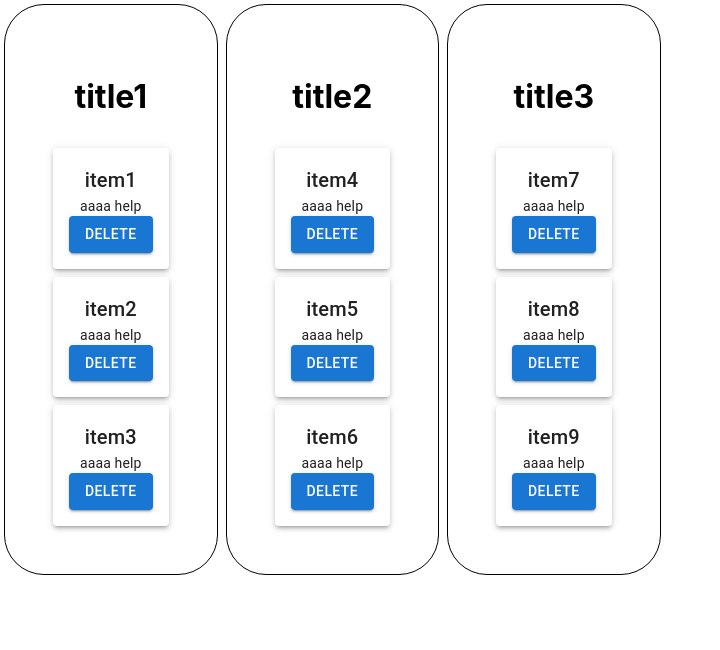
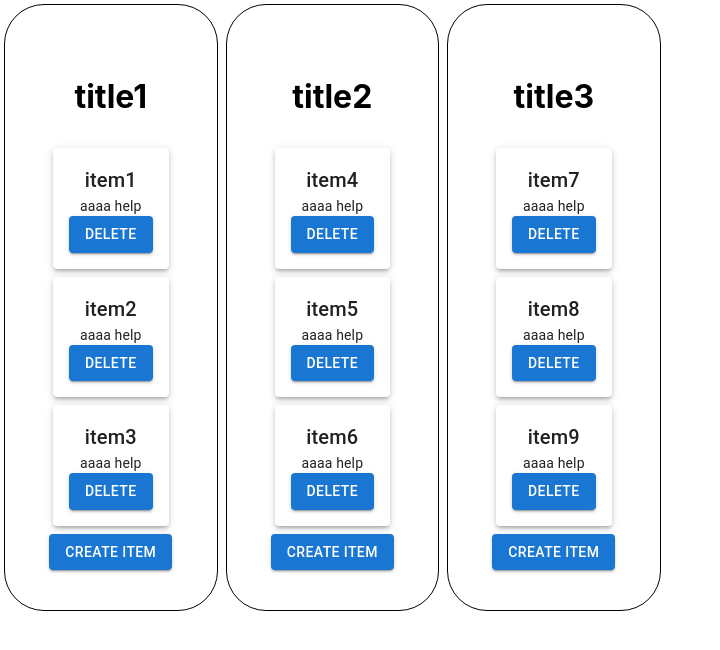
Before and after one commit to tairobinett/kanbanlike, a React (Create React App) app in the folder frontend/: page / in a window 1280 px wide. Shown: the top 650 px of the page, without its empty margins (0-720 px from the left). Built offline with nearby package versions, Linux system fonts and the light colour scheme.

Commit message:
Added create item button

```diff
--- a/frontend/src/components/Column.js
+++ b/frontend/src/components/Column.js
@@ -1,5 +1,6 @@
 import React, {useState} from 'react';
 import Item from './Item';
+import Button from '@mui/material/Button';
 
 const Column = ({title, items}) => {
 
@@ -11,6 +12,14 @@ const Column = ({title, items}) => {
         setItemList(newList);
     };
 
+    const createItem = () =>
+        {
+            const name = window.prompt("Enter name:");
+            const body = window.prompt("Enter body text:");
+            const newItem = {name: name, body: body};
+            setItemList([...itemList, newItem]);
+        };
+
     return (
         <div className='column'>
 
@@ -20,9 +29,14 @@ const Column = ({title, items}) => {
                     key={index}
                     name={item.name}
                     body={item.body}
-                    helloFunction={()=>deleteItem(index)} // Syntax for passing an anonymous function with an argument
+                    deleteFunction={()=>deleteItem(index)} // Syntax for passing an anonymous function with an argument
                 />
             ))}
+            <Button
+                variant="contained"
+                onClick={createItem}>
+                Create item
+            </Button>
         </div>
     );
 };
--- a/frontend/src/components/Item.js
+++ b/frontend/src/components/Item.js
@@ -2,7 +2,7 @@ import React from 'react';
 import { Paper, Typography } from '@mui/material';
 import Button from '@mui/material/Button';
 
-const Item = ({ name, body, helloFunction }) => {
+const Item = ({ name, body, deleteFunction }) => {
   return (
     <Paper elevation={3} sx={{ padding: 2, margin: 1 }}>
       <Typography variant="h6" component="h3">
@@ -13,7 +13,7 @@ const Item = ({ name, body, helloFunction }) => {
       </Typography>
       <Button
         variant="contained"
-        onClick={helloFunction}>
+        onClick={deleteFunction}>
         Delete
       </Button>
     </Paper>
```
